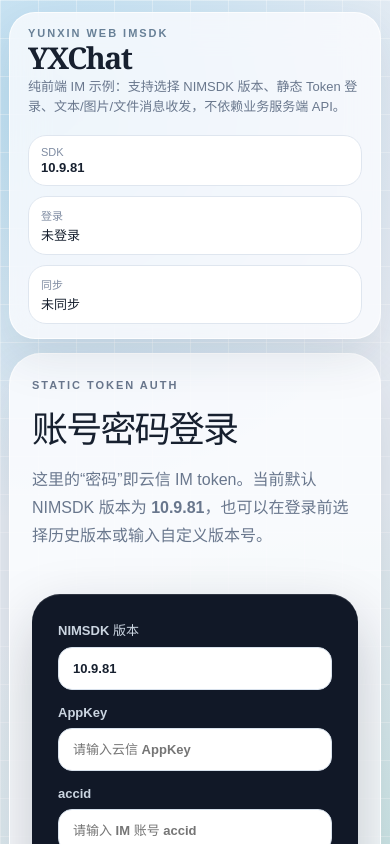
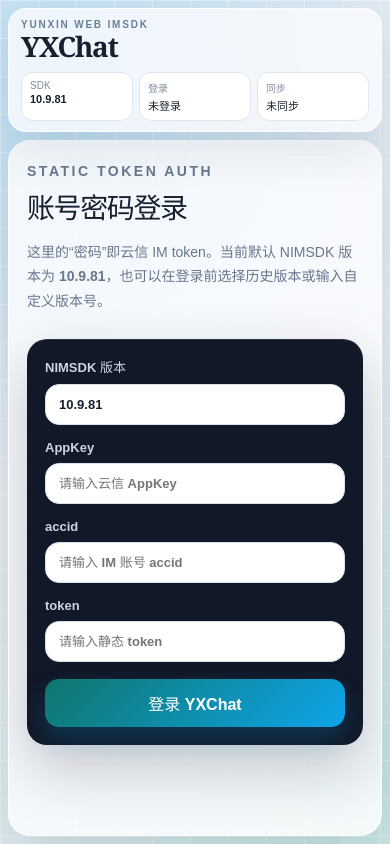
Before and after one commit to IamYx/YXChat, a React (Vite) app: page / in a window 390 px wide. Shown: the top 844 px of the page. Built offline with nearby package versions, Linux system fonts and the light colour scheme.

Commit message:
Build static site for GitHub Pages

```diff
--- a/src/App.tsx
+++ b/src/App.tsx
@@ -98,12 +98,16 @@
     if (saved) {
       try {
         const parsed = JSON.parse(saved)
-        setForm((old) => ({
-          ...old,
+        const savedForm = {
           appkey: parsed.appkey || '',
           account: parsed.account || '',
+          token: parsed.token || '',
           sdkVersion: parsed.sdkVersion || DEFAULT_SDK_VERSION
-        }))
+        }
+        setForm((old) => ({ ...old, ...savedForm }))
+        if (savedForm.appkey && savedForm.account && savedForm.token) {
+          void doLogin(savedForm, true)
+        }
       } catch {
         // ignore
       }
@@ -142,12 +146,11 @@
     setContacts(await fetchContacts())
   }
 
-  async function handleLogin(event: FormEvent) {
-    event.preventDefault()
+  async function doLogin(loginForm: LoginForm, silent = false) {
     setLoading(true)
-    setNotice(`正在加载 NIMSDK ${form.sdkVersion || DEFAULT_SDK_VERSION} 并登录...`)
+    setNotice(silent ? `正在恢复登录 NIMSDK ${loginForm.sdkVersion || DEFAULT_SDK_VERSION}...` : `正在加载 NIMSDK ${loginForm.sdkVersion || DEFAULT_SDK_VERSION} 并登录...`)
     try {
-      await loginByStaticToken(form, {
+      await loginByStaticToken(loginForm, {
         onStatus: updateStatus,
         onMessage: (incoming, conversationId) => {
           if (!conversationId || conversationId === activeConversationId) {
@@ -163,7 +166,7 @@
           })
         }
       })
-      const version = getLoadedSdkVersion() || form.sdkVersion
+      const version = getLoadedSdkVersion() || loginForm.sdkVersion
       setSdkInfo({ version, source: getLoadedSdkSource() })
       setLoggedIn(true)
       setNotice('')
@@ -176,9 +179,15 @@
     }
   }
 
+  async function handleLogin(event: FormEvent) {
+    event.preventDefault()
+    await doLogin(form)
+  }
+
   async function handleLogout() {
     setLoading(true)
     await logout()
+    localStorage.removeItem('yxchat:lastLogin')
     setLoggedIn(false)
     setStatus(emptyStatus)
     setConversations([])
@@ -311,7 +320,7 @@
           </form>
         </section>
       ) : (
-        <section className="appFrame">
+        <section className={`appFrame ${activeConversation ? 'hasActiveChat' : ''}`}>
           <aside className="sidebar">
             <div className="profileMini">
               <div className="avatar">{makeInitials(getCurrentAccount())}</div>
@@ -392,6 +401,7 @@
             {activeConversation ? (
               <>
                 <header className="chatHeader">
+                  <button className="mobileBack" onClick={() => setActiveConversationId('')}>返回</button>
                   <div className="avatar small">{makeInitials(getConversationTitle(activeConversation))}</div>
                   <div>
                     <strong>{getConversationTitle(activeConversation)}</strong>
--- a/src/nimClient.ts
+++ b/src/nimClient.ts
@@ -235,7 +235,7 @@
     retryCount: 3
   })
 
-  localStorage.setItem('yxchat:lastLogin', JSON.stringify({ appkey, account: currentAccount, sdkVersion: form.sdkVersion || loadedSdkVersion }))
+  localStorage.setItem('yxchat:lastLogin', JSON.stringify({ appkey, account: currentAccount, token, sdkVersion: form.sdkVersion || loadedSdkVersion }))
   callbacks.onStatus?.({ login: '已登录' })
   return nim
 }
--- a/src/styles.css
+++ b/src/styles.css
@@ -298,6 +298,13 @@
   z-index: 2;
 }
 .chatHeader strong, .chatHeader span { display: block; }
+.mobileBack {
+  display: none;
+  padding: 8px 10px;
+  border-radius: 12px;
+  color: var(--ink);
+  background: #eef2f7;
+}
 .chatHeader span { color: #718096; font-size: 13px; margin-top: 3px; }
 
 .messages {
@@ -442,14 +449,88 @@
 }
 
 @media (max-width: 860px) {
-  .shell { width: min(100% - 18px, 720px); padding: 12px 0; }
-  .statusGrid { grid-template-columns: 1fr; }
-  .loginCard { grid-template-columns: 1fr; padding: 22px; }
-  .appFrame { height: auto; min-height: 0; grid-template-columns: 1fr; overflow: visible; }
-  .sidebar { overflow: visible; }
-  nav { grid-template-columns: repeat(3, 1fr); }
-  nav button { text-align: center; }
-  .panelList { height: 360px; border-right: none; }
-  .chatPanel { height: 560px; }
-  .heroText { font-size: 13px; }
+  body { overflow: hidden; }
+  .shell {
+    width: 100%;
+    height: 100dvh;
+    min-height: 100dvh;
+    padding: 8px;
+    gap: 8px;
+    overflow: hidden;
+  }
+  .hero {
+    min-height: 0;
+    padding: 10px 12px;
+    border-radius: 18px;
+    grid-template-columns: 1fr;
+    gap: 8px;
+  }
+  h1 { font-size: 28px; }
+  .heroText { display: none; }
+  .eyebrow { font-size: 10px; margin-bottom: 2px; }
+  .statusGrid { grid-template-columns: repeat(3, minmax(0, 1fr)); gap: 6px; }
+  .statusPill { padding: 7px 8px; border-radius: 12px; }
+  .statusPill span { font-size: 10px; }
+  .statusPill strong { font-size: 11px; }
+  .loginCard {
+    flex: 1;
+    min-height: 0;
+    grid-template-columns: 1fr;
+    align-content: start;
+    gap: 12px;
+    padding: 18px;
+    border-radius: 22px;
+    overflow-y: auto;
+  }
+  .loginCard h2 { font-size: 28px; }
+  .loginCard p { font-size: 14px; }
+  .loginForm { padding: 18px; border-radius: 20px; }
+  input { padding: 12px 13px; }
+  .appFrame {
+    flex: 1;
+    min-height: 0;
+    height: auto;
+    grid-template-columns: 1fr;
+    grid-template-rows: auto minmax(0, 1fr);
+    overflow: hidden;
+    border-radius: 22px;
+  }
+  .sidebar {
+    padding: 10px;
+    gap: 10px;
+    overflow: visible;
+  }
+  .profileMini { display: none; }
+  nav { grid-template-columns: repeat(3, 1fr); gap: 6px; }
+  nav button { text-align: center; padding: 10px 8px; border-radius: 12px; font-size: 13px; }
+  .quickStart { margin-top: 0; grid-template-columns: 1fr auto; }
+  .quickStart input { min-width: 0; }
+  .quickStart button { padding: 10px 12px; white-space: nowrap; }
+  .panelList,
+  .chatPanel {
+    height: auto;
+    min-height: 0;
+    border-right: none;
+  }
+  .chatPanel { display: none; }
+  .appFrame.hasActiveChat .panelList { display: none; }
+  .appFrame.hasActiveChat .chatPanel { display: flex; }
+  .panelHeader { padding: 14px; }
+  .panelHeader h2 { font-size: 21px; }
+  .list { padding: 8px; }
+  .listItem { padding: 11px; border-radius: 16px; }
+  .chatHeader { padding: 12px; }
+  .mobileBack { display: block; }
+  .messages { padding: 12px; }
+  .bubble { max-width: 86%; }
+  .mediaMessage img { max-width: min(260px, 100%); max-height: 220px; }
+  .composer {
+    padding: 10px;
+    gap: 7px;
+    display: grid;
+    grid-template-columns: 1fr auto auto auto;
+  }
+  .composer input { min-width: 0; }
+  .composer button { min-width: 0; padding: 10px 11px; }
+  .toast { top: 10px; right: 10px; left: 10px; max-width: none; }
 }
```
